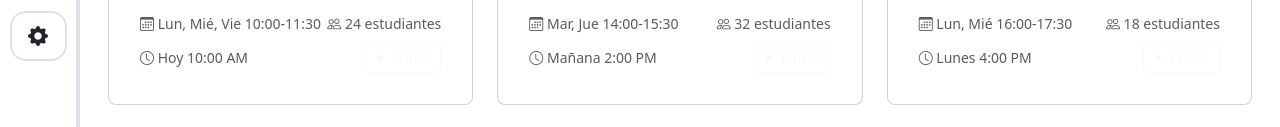
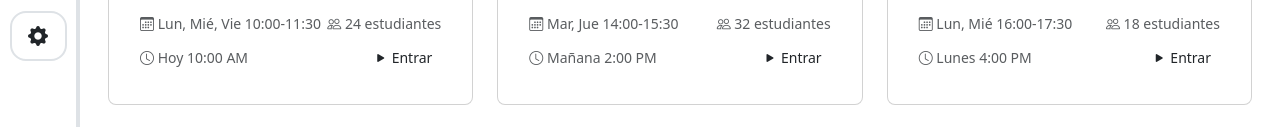
Before and after one commit to JHint23/Wireframes, a plain HTML site: page student.html in a window 1280 px wide. Both pictures are taken after a click on the button "Cursos". Shown: the part 470-597 px from the top of the page. Drawn offline with nearby package versions, Linux system fonts and the light colour scheme.

Commit message:
Update student.html

```diff
--- a/student.html
+++ b/student.html
@@ -432,7 +432,7 @@
                                         <div class="d-flex justify-content-between align-items-center mt-2 text-muted"
                                             style="font-size: .875rem;">
                                             <div><i class="bi bi-clock"></i> Hoy 10:00 AM</div>
-                                            <button class="btn btn-outline-light btn-sm"><i
+                                            <button class="btn  btn-sm"><i
                                                     class="bi bi-play-fill me-1"></i>Entrar</button>
                                         </div>
                                     </div>
@@ -474,7 +474,7 @@
                                         <div class="d-flex justify-content-between align-items-center mt-2 text-muted"
                                             style="font-size: .875rem;">
                                             <div><i class="bi bi-clock"></i> Mañana 2:00 PM</div>
-                                            <button class="btn btn-outline-light btn-sm"><i
+                                            <button class="btn  btn-sm"><i
                                                     class="bi bi-play-fill me-1"></i>Entrar</button>
                                         </div>
                                     </div>
@@ -516,7 +516,7 @@
                                         <div class="d-flex justify-content-between align-items-center mt-2 text-muted"
                                             style="font-size: .875rem;">
                                             <div><i class="bi bi-clock"></i> Lunes 4:00 PM</div>
-                                            <button class="btn btn-outline-light btn-sm"><i
+                                            <button class="btn  btn-sm"><i
                                                     class="bi bi-play-fill me-1"></i>Entrar</button>
                                         </div>
                                     </div>
@@ -558,7 +558,7 @@
                                         <div class="d-flex justify-content-between align-items-center mt-2 text-muted"
                                             style="font-size: .875rem;">
                                             <div><i class="bi bi-clock"></i> Martes 11:00 AM</div>
-                                            <button class="btn btn-outline-light btn-sm"><i
+                                            <button class="btn  btn-sm"><i
                                                     class="bi bi-play-fill me-1"></i>Entrar</button>
                                         </div>
                                     </div>
@@ -600,7 +600,7 @@
                                         <div class="d-flex justify-content-between align-items-center mt-2 text-muted"
                                             style="font-size: .875rem;">
                                             <div><i class="bi bi-clock"></i> Viernes 9:00 AM</div>
-                                            <button class="btn btn-outline-light btn-sm"><i
+                                            <button class="btn  btn-sm"><i
                                                     class="bi bi-play-fill me-1"></i>Entrar</button>
                                         </div>
                                     </div>
```
